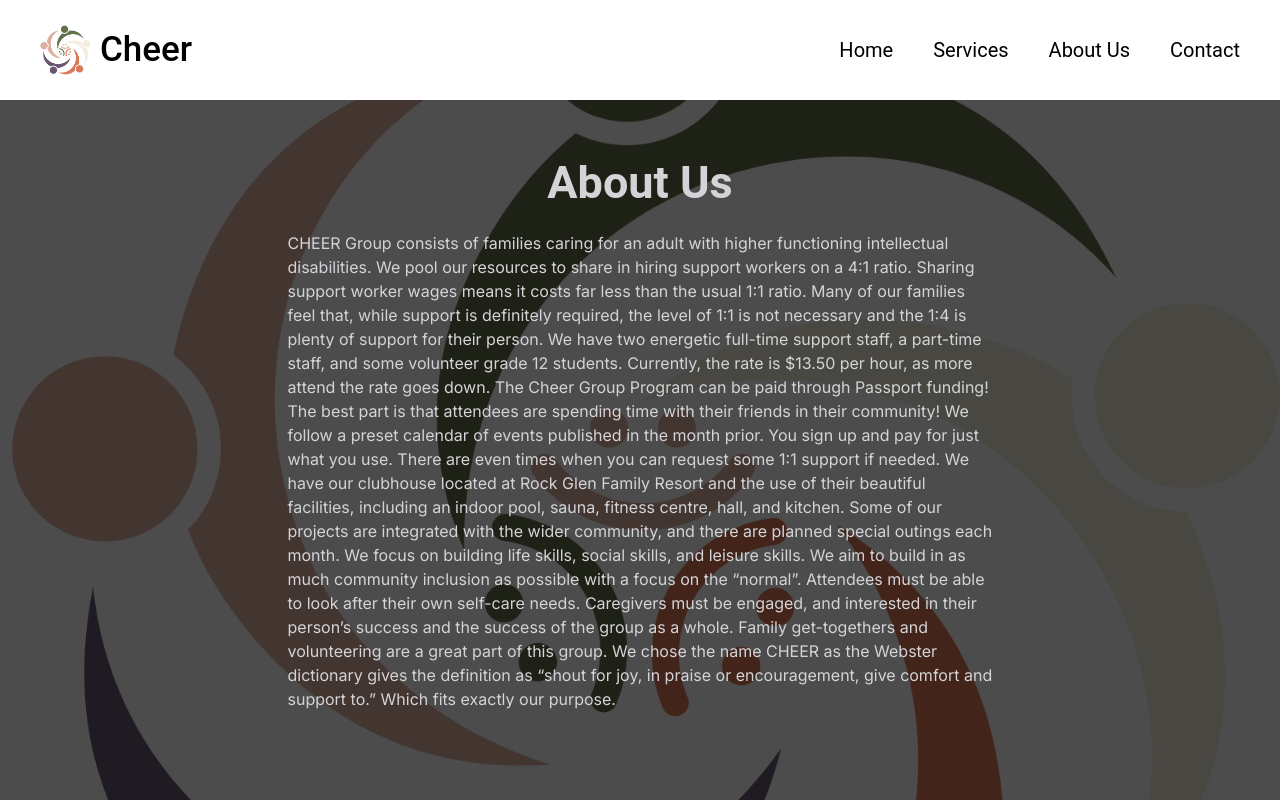
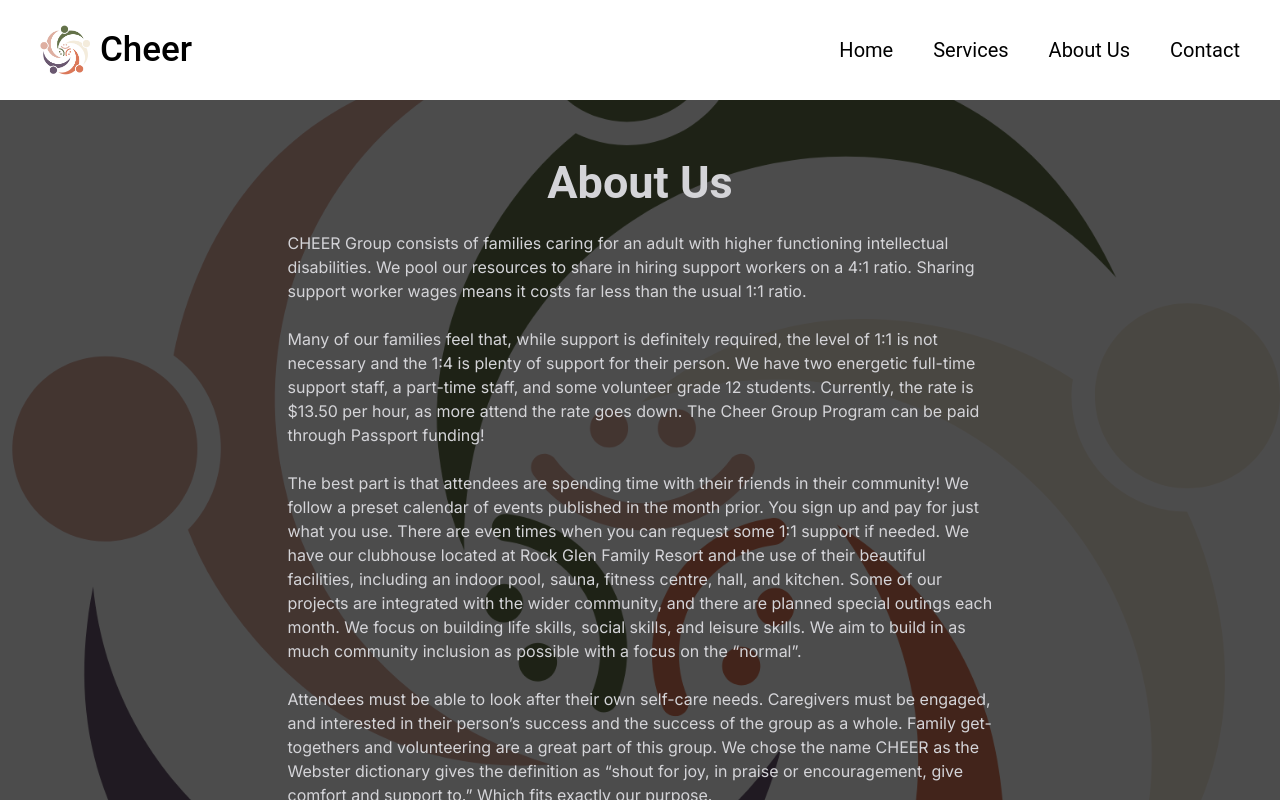
Before and after one commit to Nate5461/SE3350-Project, a Next.js app: page /info/aboutus in a window 1280 px wide. Shown: the top 800 px of the page. Built offline with nearby package versions, Linux system fonts and the light colour scheme.

Commit message:
feat: update pages

```diff
--- a/src/app/info/aboutus/page.tsx
+++ b/src/app/info/aboutus/page.tsx
@@ -7,13 +7,23 @@ export default function Page() {
                 About Us
             </div>
             <div className="w-3/4 text-zinc-300">
+                <p>
                     CHEER Group consists of families caring for an adult with higher functioning intellectual disabilities.
                     We pool our resources to share in hiring support workers on a 4:1 ratio.
                     Sharing support worker wages means it costs far less than the usual 1:1 ratio.
+                </p>
+                <br />
+
+                <p>
                     Many of our families feel that, while support is definitely required, the level of 1:1 is not necessary
                     and the 1:4 is plenty of support for their person. We have two energetic full-time support staff,
                     a part-time staff, and some volunteer grade 12 students. Currently, the rate is $13.50 per hour,
                     as more attend the rate goes down. The Cheer Group Program can be paid through Passport funding!
+                </p>
+
+                <br />
+
+                <p>
                     The best part is that attendees are spending time with their friends in their community!
                     We follow a preset calendar of events published in the month prior.
                     You sign up and pay for just what you use. There are even times when you can request some 1:1 support if needed.
@@ -22,11 +32,17 @@ export default function Page() {
                     with the wider community, and there are planned special outings each month.
                     We focus on building life skills, social skills, and leisure skills. We aim to build in as much community inclusion
                     as possible with a focus on the “normal”.
+                </p>
+
+                <br/>
+
+                <p>
                     Attendees must be able to look after their own self-care needs. Caregivers must be engaged, and
                     interested in their person’s success and the success of the group as a whole.
                     Family get-togethers and volunteering are a great part of this group.
                     We chose the name CHEER as the Webster dictionary gives the definition as “shout for joy, in praise or encouragement,
                     give comfort and support to.” Which fits exactly our purpose.
+                </p>
             </div>
 
         </>
--- a/src/app/info/contact/page.tsx
+++ b/src/app/info/contact/page.tsx
@@ -6,7 +6,7 @@ export default function ContactPage() {
             <div className="text-wrapper text-zinc-300 text-5xl">
                 Contact
             </div>
-            <div className="w-3/4 text-zinc-300">
+            <div className="w-1/2 text-zinc-300 text-2xl font-bold text-center">
                 Email: <a href="mailto: ihartmancheer@gmail.com">ihartmancheer@gmail.com</a>
             </div>
         </>
```
Also changed, not shown: src/app/layout/loginReg.tsx (added), 1 other file (tests, documents, lock files or other folders). Lines whose indentation alone changed are shown as unchanged.
